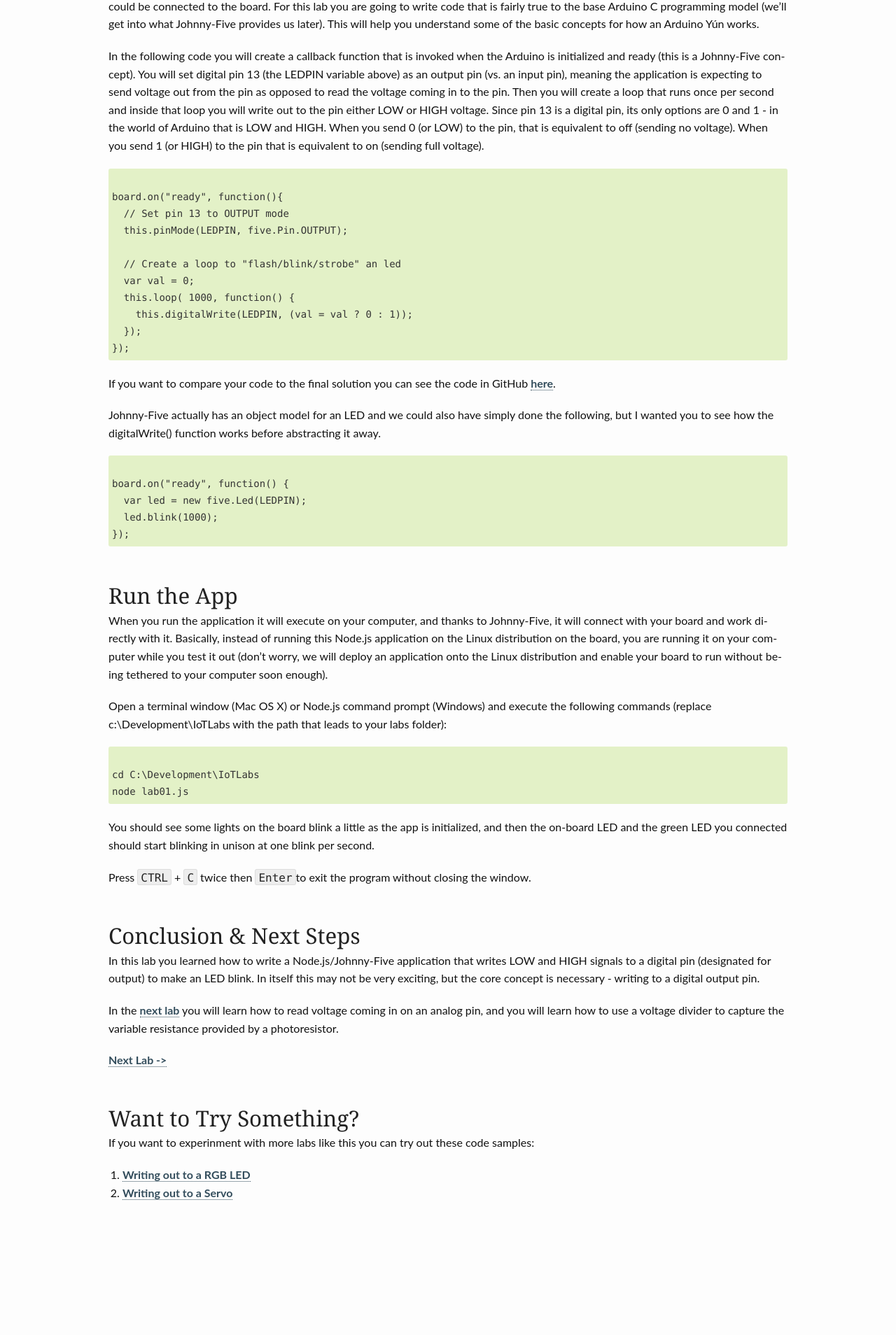
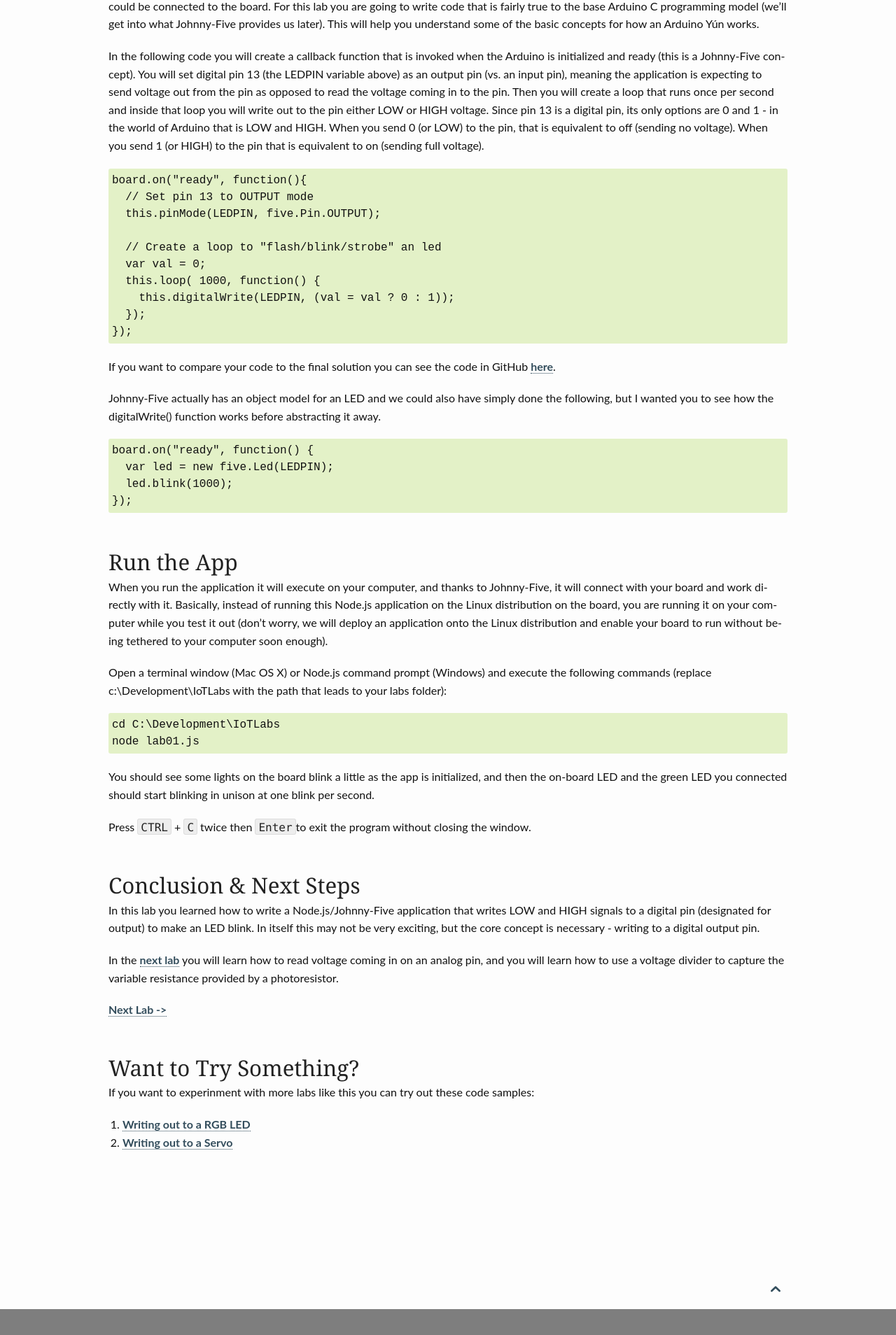
Before and after one commit to ThingLabsIo/ThingLabsIo.github.io, a Jekyll site: the page built from pages/lab001.md, in a window 1280 px wide. Shown: the part 4156-6064 px from the top of the page at 70% size. Built offline with Jekyll 4.4.1, drawn with Linux system fonts in a browser that asks for light colours.

Commit message:
removing code tag

```diff
--- a/pages/lab001.md
+++ b/pages/lab001.md
@@ -107,7 +107,7 @@ Johnny-Five provides a collection of objects that represent the board, the pins
 
 In the following code you will create a callback function that is invoked when the Arduino is initialized and ready (this is a Johnny-Five concept). You will set digital pin 13 (the LEDPIN variable above) as an output pin (vs. an input pin), meaning the application is expecting to send voltage out from the pin as opposed to read the voltage coming in to the pin. Then you will create a loop that runs once per second and inside that loop you will write out to the pin either LOW or HIGH voltage. Since pin 13 is a digital pin, its only options are 0 and 1 - in the world of Arduino that is LOW and HIGH. When you send 0 (or LOW) to the pin, that is equivalent to off (sending no voltage). When you send 1 (or HIGH) to the pin that is equivalent to on (sending full voltage).
 
-<pre><code>
+<pre>
 board.on("ready", function(){
   // Set pin 13 to OUTPUT mode
   this.pinMode(LEDPIN, five.Pin.OUTPUT);
@@ -118,28 +118,28 @@ board.on("ready", function(){
     this.digitalWrite(LEDPIN, (val = val ? 0 : 1));
   });
 });
-</code></pre>
+</pre>
 
 If you want to compare your code to the final solution you can see the code in GitHub [here](https://github.com/ThingLabsIo/IoTLabs/blob/master/Arduino/Labs01_03/lab01.js).
 
 Johnny-Five actually has an object model for an LED and we could also have simply done the following, but I wanted you to see how the digitalWrite() function works before abstracting it away.
 
-<pre><code>
+<pre>
 board.on("ready", function() {
   var led = new five.Led(LEDPIN);
   led.blink(1000);
 });
-</code></pre>
+</pre>
 
 ## Run the App
 When you run the application it will execute on your computer, and thanks to Johnny-Five, it will connect with your board and work directly with it. Basically, instead of running this Node.js application on the Linux distribution on the board, you are running it on your computer while you test it out (don't worry, we will deploy an application onto the Linux distribution and enable your board to run without being tethered to your computer soon enough).
 
 Open a terminal window (Mac OS X) or Node.js command prompt (Windows) and execute the following commands (replace c:\Development\IoTLabs with the path that leads to your labs folder):
 
-<pre><code>
+<pre>
 cd C:\Development\IoTLabs
 node lab01.js
-</code></pre>
+</pre>
 
 You should see some lights on the board blink a little as the app is initialized, and then the on-board LED and the green LED you connected should start blinking in unison at one blink per second.
 
```
